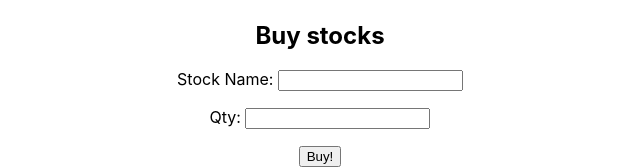
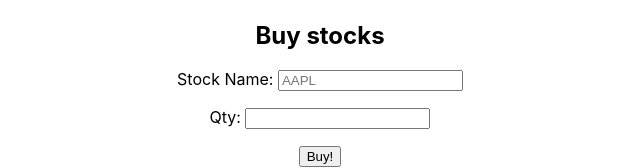
Before and after one commit to craigmarksmith/qwilr, a React (Create React App) app: page / in a window 1280 px wide. Shown: the part 179-347 px from the top of the page, without its empty margins (320-960 px from the left). Built offline with nearby package versions, Linux system fonts and the light colour scheme.

Commit message:
Add api key and pass in real stock codes.

```diff
--- a/src/App.js
+++ b/src/App.js
@@ -101,7 +101,8 @@ class PageComponent extends React.Component {
     //get cost for stock
     let response
     try {
-      response = await axios.get('https://www.alphavantage.co/query?function=TIME_SERIES_INTRADAY&symbol=MSFT&interval=1min&apikey=demo')
+      const apiKey = "6KTCGLZL4OVJAE8U"
+      response = await axios.get(`https://www.alphavantage.co/query?function=TIME_SERIES_INTRADAY&symbol=${this.state.stockForm.stockCode}&interval=1min&apikey=${apiKey}`)
     } catch {
       console.log("Error, something went wrong")
     }
@@ -138,7 +139,7 @@ class PageComponent extends React.Component {
         </div>
         <div>
           <h2>Buy stocks</h2>
-          <p>Stock Name: <input type="text" value={this.state.stockForm.stockCode} onChange={this.setStockCodeInput} /></p>
+          <p>Stock Name: <input type="text" placeholder="AAPL" value={this.state.stockForm.stockCode} onChange={this.setStockCodeInput} /></p>
           <p>Qty: <input type="text" value={this.state.stockForm.qty} onChange={this.setQtyInput} /></p>
           <button onClick={this.buyStock}>Buy!</button>
         </div>
```
Also changed, not shown: 1 other file (tests, documents, lock files or other folders).
